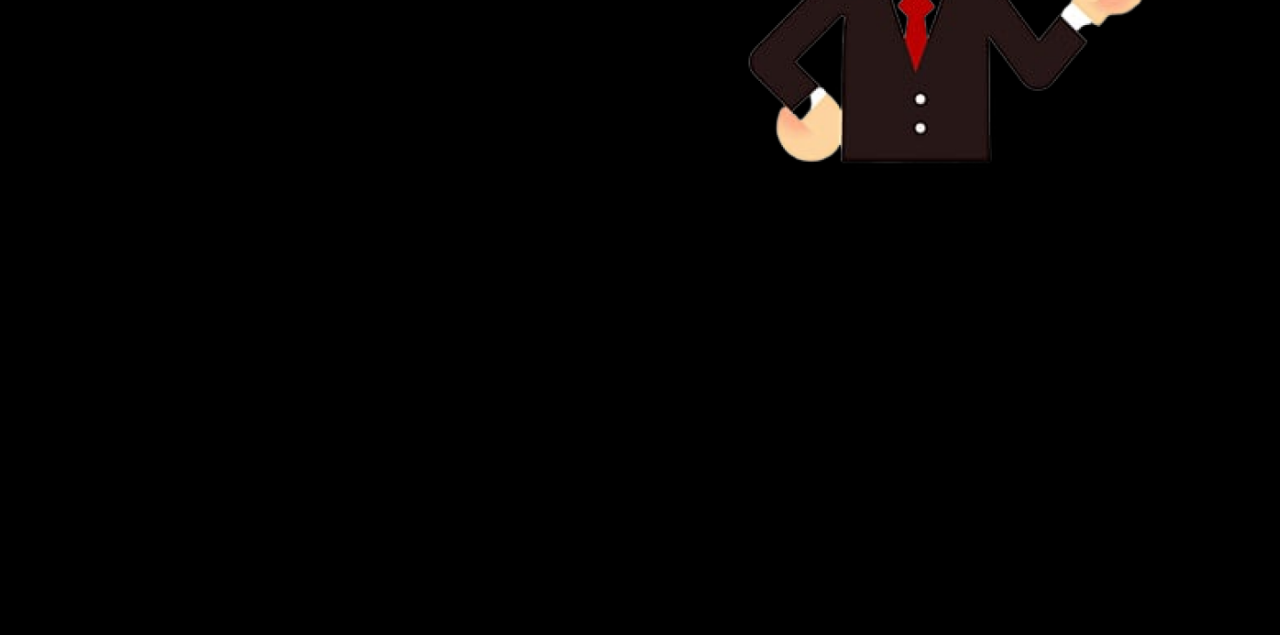
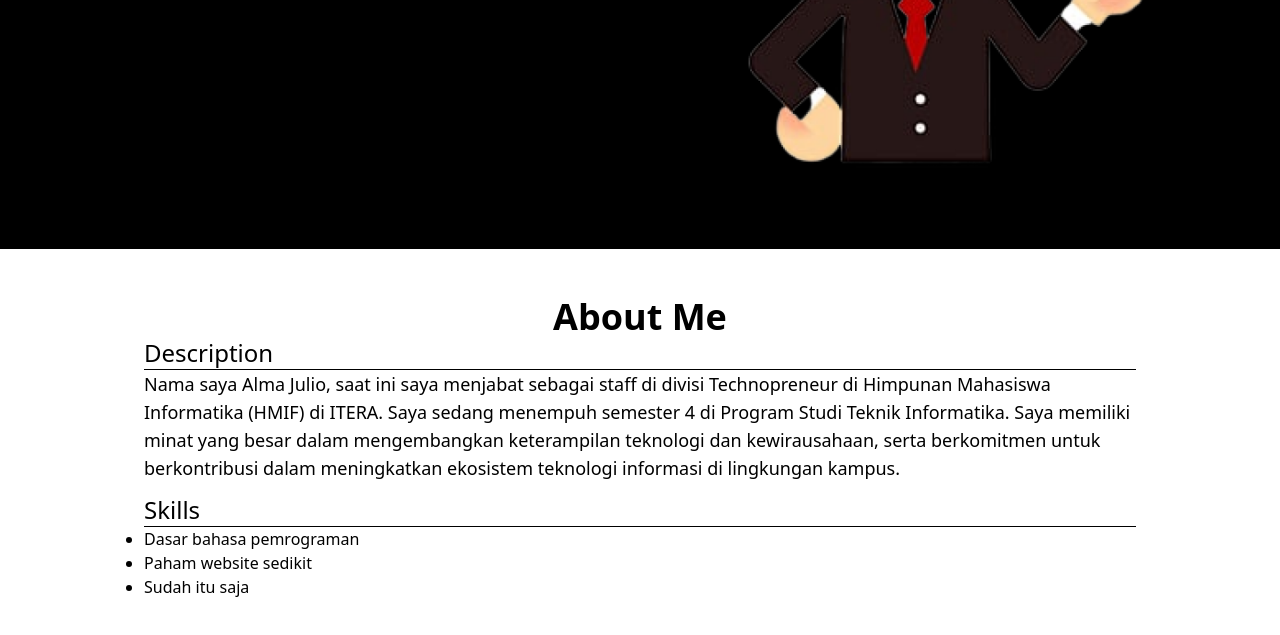
Before and after one commit to almajulioo/porto-techno-belajartailwind, a website: page index.html in a window 1280 px wide. Shown: the part 511-1146 px from the top of the page. Before the commit the page ends 800 px from the top, so only its background shows below. Drawn offline with nearby package versions, Linux system fonts and the light colour scheme.

Commit message:
add about me section

```diff
--- a/index.html
+++ b/index.html
@@ -10,8 +10,8 @@
     />
     <title>Document</title>
   </head>
-  <body class="bg-black text-white">
-    <nav class="flex justify-between p-5 text-lg">
+  <body class="text-white">
+    <nav class="bg-black flex justify-between p-5 text-lg">
       <h1 class="text-2xl">Alma Julio</h1>
       <div class="flex gap-20">
         <h3>Home</h3>
@@ -20,7 +20,7 @@
       </div>
     </nav>
 
-    <div class="flex justify-between p-12 items-center">
+    <div class="bg-black flex justify-between p-12 items-center">
       <div>
         <h2 class="text-2xl font-normal">
           Saya Alma Julio Isnansyah, staff di technopreneur HMIF
@@ -35,5 +35,32 @@
       </div>
       <img class="w-1/2 max-w-2xl" src="/src/img/photo.png" alt="" />
     </div>
+
+    <div class="bg-white text-black py-12 px-36">
+      <h1 class="text-4xl text-center font-semibold">About Me</h1>
+      <div>
+        <h2 class="text-2xl">Description</h2>
+        <hr class="border-1 border-black" />
+        <p class="text-lg">
+          Nama saya Alma Julio, saat ini saya menjabat sebagai staff di divisi
+          Technopreneur di Himpunan Mahasiswa Informatika (HMIF) di ITERA. Saya
+          sedang menempuh semester 4 di Program Studi Teknik Informatika. Saya
+          memiliki minat yang besar dalam mengembangkan keterampilan teknologi
+          dan kewirausahaan, serta berkomitmen untuk berkontribusi dalam
+          meningkatkan ekosistem teknologi informasi di lingkungan kampus.
+        </p>
+      </div>
+      <div class="mt-3">
+        <h2 class="text-2xl">Skills</h2>
+        <hr class="border-1 border-black" />
+        <p class="text-lg">
+          <ul class="list-disc">
+            <li>Dasar bahasa pemrograman</li>
+            <li>Paham website sedikit</li>
+            <li>Sudah itu saja</li>
+          </ul>
+        </p>
+      </div>
+    </div>
   </body>
 </html>
```
